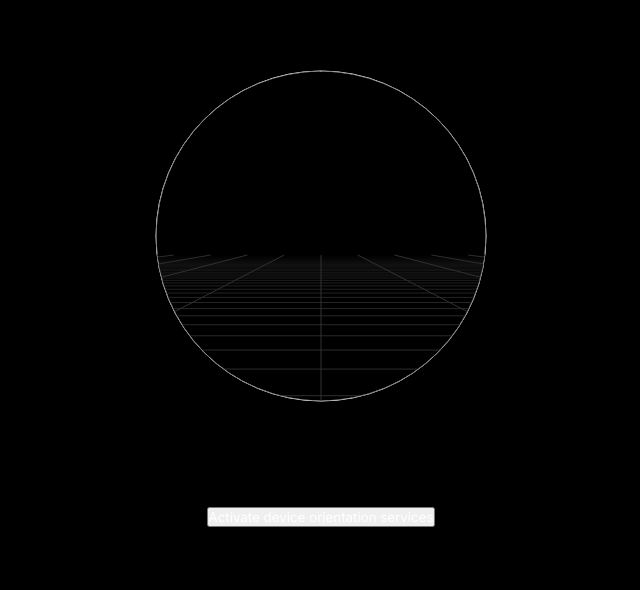
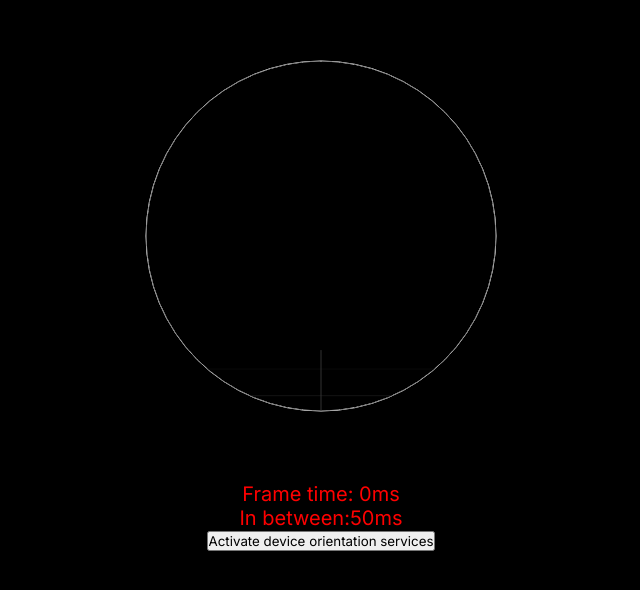
Before and after one commit to adambyle/ransack-frontend, a plain HTML site: page index.html in a window 1280 px wide. Shown: the part 164-754 px from the top of the page, without its empty margins (319-959 px from the left). Drawn offline with Linux system fonts and the light colour scheme.

Commit message:
Optimization

```diff
--- a/index.html
+++ b/index.html
@@ -12,6 +12,9 @@
                 <p id="refreshes-debug"></p>
                 <p id="offset-debug"></p>
                 <p id="coords-debug"></p>
+                <p id="angle-debug"></p>
+                <p id="elFrameTime"></p>
+                <p id="inBetweenTime"></p>
                 <button id="activate-button" onclick="activateOrientation()">
                     Activate device orientation services
                 </button>
--- a/script.js
+++ b/script.js
@@ -1,15 +1,4 @@
 "use strict";
-// Canvas initialization and resize control.
-const elCanvas = document.getElementById("canvas");
-const ctx = elCanvas.getContext("2d");
-function sizeCanvas() {
-    const width = innerWidth;
-    const height = innerHeight;
-    elCanvas.width = width;
-    elCanvas.height = height;
-}
-sizeCanvas();
-addEventListener("resize", sizeCanvas);
 // Location services.
 class Coords {
     constructor(lat, lng) {
@@ -57,6 +46,9 @@ if (!("geolocation" in navigator)) {
 const elRefreshesDebug = document.getElementById("refreshes-debug");
 const elCoordsDebug = document.getElementById("coords-debug");
 const elOffsetDebug = document.getElementById("offset-debug");
+const elAngleDebug = document.getElementById("angle-debug");
+const elFrameTime = document.getElementById("elFrameTime");
+const elInBetweenTime = document.getElementById("inBetweenTime");
 let refreshes = 0;
 navigator.geolocation.watchPosition(position => {
     refreshes++;
@@ -84,12 +76,8 @@ function activateOrientation() {
                 }
             }
             if (ev.beta) {
-                beta = ev.beta;
-                while (beta < 0) {
-                    beta += 360;
-                }
-                beta -= 90;
-                beta = Math.min(-90, Math.max(beta, 0));
+                elAngleDebug.innerText = `${ev.beta}`;
+                beta = Math.min(90, Math.max(0, ev.beta * 1.5)) - 90;
             }
         });
     }
@@ -108,15 +96,22 @@ let xDegreesPerMeter = 0;
 let yDegreesPerMeter = 0;
 const metersPerGridline = 10;
 const gridlineLength = 1;
-const mapWidth = 165;
+const mapWidth = 175;
 const pxPerMeter = gridlineLength / metersPerGridline;
+let inBetweenTime = 0;
+let xMetersPerDegree = 0;
+let yMetersPerDegree = 0;
 function draw() {
+    elInBetweenTime.innerText = `In between:${Date.now() - inBetweenTime}ms`;
+    if (xMetersPerDegree == 0) {
+        xMetersPerDegree = renderCoords.distanceTo(new Coords(renderCoords.lat, renderCoords.lng + 1));
+        xDegreesPerMeter = 1 / xMetersPerDegree;
+        yMetersPerDegree = renderCoords.distanceTo(new Coords(renderCoords.lat + 1, renderCoords.lng));
+        yDegreesPerMeter = 1 / yMetersPerDegree;
+    }
+    const drawStart = Date.now();
     const dt = (Date.now() - loopInstance) / 1000;
     loopInstance = Date.now();
-    const xMetersPerDegree = renderCoords.distanceTo(new Coords(renderCoords.lat, renderCoords.lng + 1));
-    xDegreesPerMeter = 1 / xMetersPerDegree;
-    const yMetersPerDegree = renderCoords.distanceTo(new Coords(renderCoords.lat + 1, renderCoords.lng));
-    yDegreesPerMeter = 1 / yMetersPerDegree;
     if (renderCoords.lat - myCoords.lat > xDegreesPerMeter * gridlineLength * 10
         || renderCoords.lng - myCoords.lng > yDegreesPerMeter * gridlineLength * 10) {
         renderCoords = myCoords;
@@ -125,43 +120,66 @@ function draw() {
         renderCoords.lat = renderCoords.lat + (myCoords.lat - renderCoords.lat) * dt;
         renderCoords.lng = renderCoords.lng + (myCoords.lng - renderCoords.lng) * dt;
     }
-    ctx.clearRect(0, 0, elCanvas.width, elCanvas.height);
+    ctx.clearRect(0, 0, width, height);
     grid();
-    setTimeout(draw, 1000 / 30);
+    elFrameTime.innerText = `Frame time: ${Date.now() - drawStart}ms`;
+    inBetweenTime = Date.now();
+    setTimeout(draw, 1000 / 20);
 }
 let testStart = Date.now();
+let width;
+let height;
+let xFov;
+let yFov;
+let xFovLength;
+let yFovLength;
 const nearPlane = pxPerMeter;
-const xFov = Math.PI / 4;
-const yFov = xFov * elCanvas.height / elCanvas.width;
-const xFovLength = 2 * nearPlane * Math.tan(xFov / 2);
-const yFovLength = 2 * nearPlane * Math.tan(yFov / 2);
-let showPerspective = false;
+// Canvas initialization and resize control.
+const elCanvas = document.getElementById("canvas");
+const ctx = elCanvas.getContext("2d");
+function sizeCanvas() {
+    width = innerWidth;
+    height = innerHeight;
+    elCanvas.width = width;
+    elCanvas.height = height;
+    xFov = Math.PI / 4;
+    yFov = xFov * height / width;
+    xFovLength = 2 * nearPlane * Math.tan(xFov / 2);
+    yFovLength = 2 * nearPlane * Math.tan(yFov / 2);
+}
+sizeCanvas();
+addEventListener("resize", sizeCanvas);
+// Grid drawing.
 function grid() {
     // Useful values.
     const lngOffset = (renderCoords.lat % xDegreesPerMeter) / xDegreesPerMeter * pxPerMeter;
     const latOffset = (renderCoords.lat % yDegreesPerMeter) / xDegreesPerMeter * pxPerMeter;
     const alphaRad = alpha * Math.PI / 180;
     const betaRad = beta * Math.PI / 180;
-    const gridlineCount = 40;
+    const cosAlpha = Math.cos(alphaRad);
+    const sinAlpha = Math.sin(alphaRad);
+    const cosBeta = Math.cos(betaRad);
+    const sinBeta = Math.sin(betaRad);
+    const gridlineCount = 5;
     const extreme = gridlineCount * gridlineLength;
     const z = 5 * pxPerMeter;
-    const backup = (20 - 80 * Math.sin(betaRad) ** 1) * pxPerMeter;
+    const backup = (20 - 80 * sinBeta ** 1) * pxPerMeter;
     // Drawing functions.
     function inFov([gridX, gridY]) {
         let x = gridX;
         let y = gridY;
         // Offset based on player position.
-        x += lngOffset;
-        y += latOffset;
+        // x += lngOffset;
+        // y += latOffset;
         // Rotate.
         [x, y] = [
-            x * Math.cos(alphaRad) - y * Math.sin(alphaRad),
-            y = x * Math.sin(alphaRad) + y * Math.cos(alphaRad),
+            x * cosAlpha - y * sinAlpha,
+            y = x * sinAlpha + y * cosAlpha,
         ];
         // Determine location relative to center of frame of view.
         let fovX = x; // Horizontal distance from the center of the frame of view.
-        let fovY = y * Math.cos(betaRad) - z * Math.sin(betaRad); // Outward distance from viewer.
-        let fovZ = -z * Math.cos(betaRad) - y * Math.sin(betaRad); // Height above viewer.
+        let fovY = y * cosBeta - z * sinBeta; // Outward distance from viewer.
+        let fovZ = -z * cosBeta - y * sinBeta; // Height above viewer.
         fovY += backup;
         return [fovX, fovY, fovZ];
     }
@@ -173,14 +191,14 @@ function grid() {
         ];
         // Expand to canvas.
         let [x, y] = [
-            fovX / xFovLength * elCanvas.width,
-            fovZ / yFovLength * elCanvas.height,
+            fovX / xFovLength * width,
+            fovZ / yFovLength * height,
         ];
         // Flip Y.
         y = -y;
         // Map coordinates to canvas.
-        x += elCanvas.width / 2;
-        y += elCanvas.height / 2;
+        x += width / 2;
+        y += height / 2;
         return [x, y];
     }
     function line(startGridX, startGridY, endGridX, endGridY, color) {
@@ -221,11 +239,11 @@ function grid() {
     }
     ctx.strokeStyle = "white";
     ctx.beginPath();
-    ctx.arc(elCanvas.width / 2, elCanvas.height / 2, mapWidth, 0, 2 * Math.PI);
+    ctx.arc(width / 2, height / 2, mapWidth, 0, 2 * Math.PI);
     ctx.stroke();
     ctx.clip();
     // Grid lines.
-    const shadeFactor = 50 - 77 * Math.sin(betaRad);
+    const shadeFactor = 50 - 77 * sinBeta;
     for (let y = -gridlineCount; y <= gridlineCount; y++) {
         const shade = Math.min(255, (gridlineCount - Math.abs(y)) / gridlineCount * shadeFactor);
         const color = `rgb(${shade}, ${shade}, ${shade})`;
@@ -255,20 +273,3 @@ function grid() {
     }
 }
 draw();
-document.addEventListener("keydown", ev => {
-    if (ev.key == "ArrowDown") {
-        beta -= 2;
-    }
-    else if (ev.key == "ArrowUp") {
-        beta += 2;
-    }
-    else if (ev.key == "ArrowLeft") {
-        alpha -= 2;
-    }
-    else if (ev.key == "ArrowRight") {
-        alpha += 2;
-    }
-    else if (ev.key == " ") {
-        showPerspective = !showPerspective;
-    }
-});
--- a/style.css
+++ b/style.css
@@ -5,7 +5,6 @@
     padding: 0;
     box-sizing: border-box;
     font-family: "Inter";
-    color: white;
 }
 
 body {
@@ -23,6 +22,7 @@ canvas {
 h1 {
     font-size: 40px;
     font-weight: bold;
+    color: white;
 }
 
 main {
```
Also changed, not shown: 1 other file.
